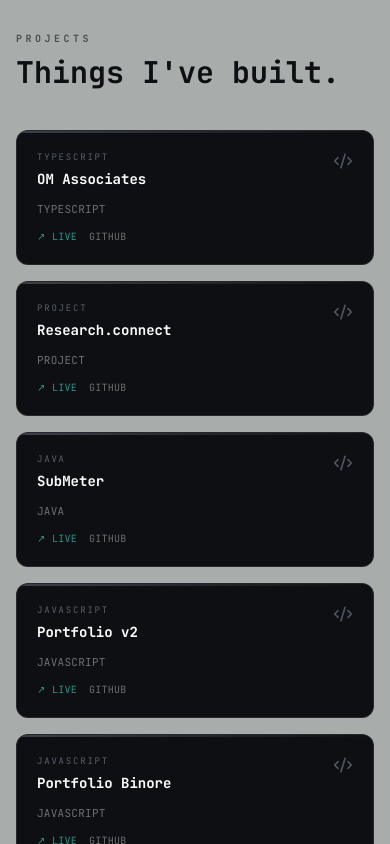
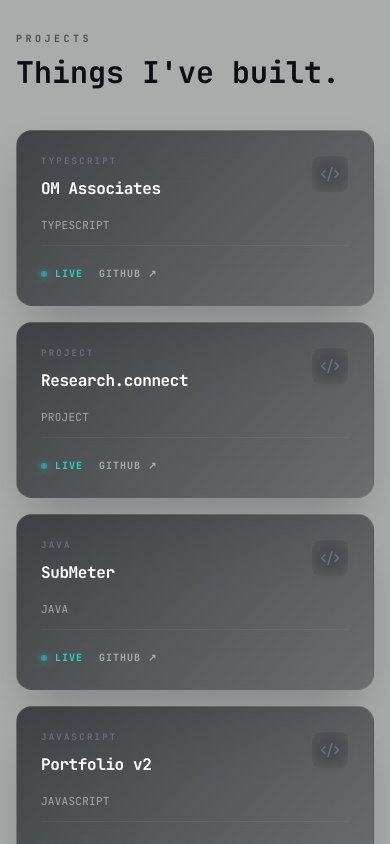
Before and after one commit to binoremohapatra/binoreportfolio, a Next.js app: page / in a window 390 px wide. Shown: the part 9540-10384 px from the top of the page. Built offline with nearby package versions, Linux system fonts and the light colour scheme.

Commit message:
style: apply premium glassmorphism to low-tier project cards

```diff
--- a/src/components/ProjectsOrbit.tsx
+++ b/src/components/ProjectsOrbit.tsx
@@ -341,21 +341,45 @@ export default function ProjectsOrbit() {
                   href={project.link || project.github || '#'}
                   target="_blank"
                   rel="noopener noreferrer"
-                  className="group relative flex flex-col gap-3 rounded-xl p-5 border border-white/10 hover:border-white/20 transition-all duration-300 overflow-hidden"
-                  style={{ background: '#0d0f12' }}
+                  className="group relative flex flex-col gap-3 rounded-2xl p-6 border transition-all duration-500 overflow-hidden backdrop-blur-xl shadow-2xl hover:shadow-[0_8px_30px_rgb(0,0,0,0.12)] hover:-translate-y-1"
+                  style={{
+                    background: 'linear-gradient(135deg, rgba(20, 22, 26, 0.7) 0%, rgba(13, 15, 18, 0.4) 100%)',
+                    borderColor: 'rgba(255, 255, 255, 0.08)'
+                  }}
                 >
-                  <div className="absolute top-0 left-0 right-0 h-[2px]" style={{ background: `linear-gradient(to right, ${config.color}80, transparent)` }} />
-                  <div className="flex items-start justify-between gap-2">
+                  {/* Subtle pattern background for texture */}
+                  <div
+                    className="absolute inset-0 z-0 mix-blend-screen opacity-[0.08] transition-opacity duration-500 group-hover:opacity-[0.15] pointer-events-none"
+                    style={{ backgroundImage: config.pattern, backgroundSize: config.patternSize || 'auto' }}
+                  />
+
+                  {/* Colored glow effect on hover */}
+                  <div className="absolute -top-20 -right-20 w-40 h-40 rounded-full blur-[50px] opacity-0 group-hover:opacity-20 transition-opacity duration-700 pointer-events-none" style={{ background: config.color }} />
+
+                  {/* Content (z-10 to stay above patterns) */}
+                  <div className="relative z-10 flex items-start justify-between gap-3">
                     <div>
-                      <p className="text-[9px] uppercase tracking-[0.2em] font-mono mb-1" style={{ color: config.color, opacity: 0.8 }}>{config.label}</p>
-                      <h3 className="text-sm font-bold text-white group-hover:text-[#d97757] transition-colors duration-300 font-mono">{project.title}</h3>
+                      <p className="text-[9px] uppercase tracking-[0.25em] font-mono mb-2 font-bold" style={{ color: config.color, opacity: 0.9 }}>{config.label}</p>
+                      <h3 className="text-base sm:text-lg font-bold text-white group-hover:text-white transition-colors duration-300 font-mono tracking-tight">{project.title}</h3>
                     </div>
-                    <Icon size={20} style={{ color: config.color, opacity: 0.7, flexShrink: 0 }} />
+                    <div className="p-2 rounded-lg bg-white/5 border border-white/5 backdrop-blur-md group-hover:bg-white/10 transition-colors duration-300">
+                      <Icon size={20} style={{ color: config.color, opacity: 0.9, filter: `drop-shadow(0 0 10px ${config.color}80)` }} />
+                    </div>
                   </div>
-                  <p className="text-[11px] text-white/40 font-mono uppercase tracking-wide">{project.category}</p>
-                  <div className="flex gap-3 mt-auto">
-                    {project.link && <span className="text-[10px] text-[#2dd4bf]/70 font-mono uppercase tracking-wide">↗ Live</span>}
-                    {project.github && <span className="text-[10px] text-white/40 font-mono uppercase tracking-wide">GitHub</span>}
+
+                  <p className="relative z-10 text-[11px] text-white/50 font-mono uppercase tracking-wide mt-1">{project.category}</p>
+
+                  <div className="relative z-10 flex gap-4 mt-auto pt-5 border-t border-white/5">
+                    {project.link && (
+                      <span className="flex items-center gap-2 text-[10px] font-bold text-[#2dd4bf] font-mono uppercase tracking-widest transition-colors hover:text-white">
+                        <span className="w-1.5 h-1.5 rounded-full bg-[#2dd4bf] animate-pulse shadow-[0_0_8px_#2dd4bf]"/> LIVE
+                      </span>
+                    )}
+                    {project.github && (
+                      <span className="text-[10px] font-bold text-white/50 hover:text-white transition-colors font-mono uppercase tracking-widest flex items-center gap-1">
+                        GITHUB ↗
+                      </span>
+                    )}
                   </div>
                 </a>
               );
```
